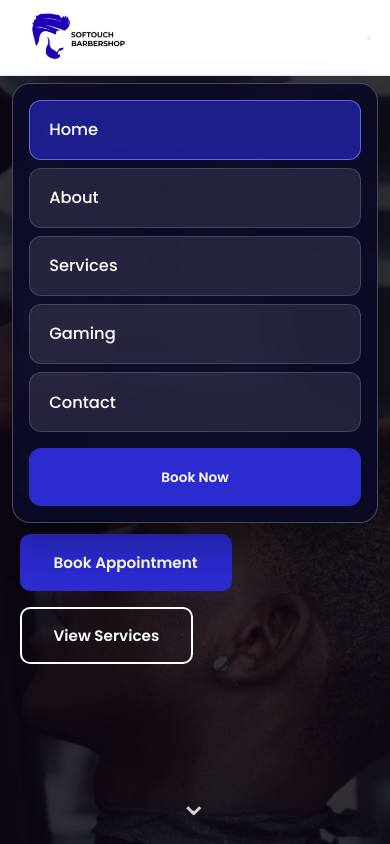
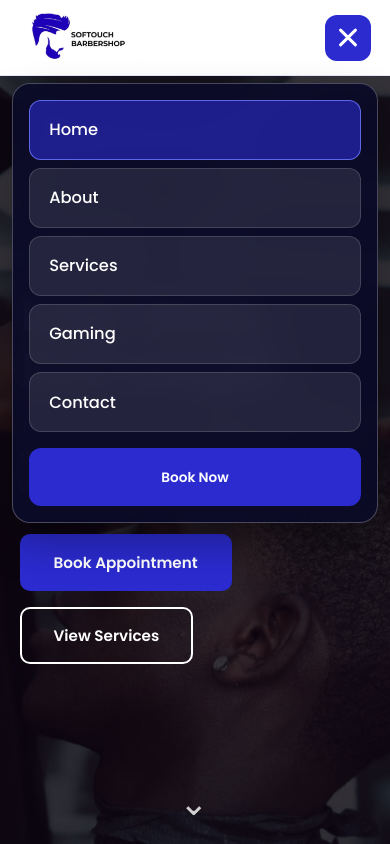
Before and after one commit to sipho019/Softouch-Barbar-Shop, a plain HTML site: page index.html in a window 390 px wide. Both pictures are taken after a click on the button "Open menu". Shown: the top 844 px of the page. Drawn offline with nearby package versions, Linux system fonts and the light colour scheme.

Commit message:
updated professional booking

```diff
--- a/style.css
+++ b/style.css
@@ -170,27 +170,83 @@ h2 { font-size: 2.4rem; margin-bottom: 1rem; }
   .nav a:not(.btn) { padding: 0.6rem 0; }
 }
 
-/* ============ MOBILE MENU: FINAL (glass panel, wins over older rules) ============ */
+/* ============ MOBILE MENU: FINAL (glass panel + hover toggle) ============ */
 @media (max-width: 800px) {
 
-  /* ".header .nav" has higher specificity than a plain ".nav", so it wins any clash */
+  /* ---------- TOGGLE BUTTON ---------- */
+  .header .menu-toggle {
+    --toggle: #2b2bd0;                 /* CHANGE THIS ONE COLOUR to recolour the whole button */
+    display: flex !important;
+    flex-direction: column;            /* stack the three bars vertically */
+    justify-content: center;
+    align-items: center;
+    gap: 5px;                          /* space between bars */
+    width: 46px;
+    height: 46px;
+    padding: 0;
+    background: #ffffff;
+    border: 2px solid var(--toggle);   /* outline uses the colour above */
+    border-radius: 12px;
+    cursor: pointer;
+    position: relative;
+    z-index: 300;                      /* stays above the menu panel */
+    transition: background 0.3s ease, transform 0.3s ease, box-shadow 0.3s ease;
+  }
+
+  /* The three bars use the same colour */
+  .header .menu-toggle span {
+    display: block !important;
+    width: 24px;
+    height: 3px;
+    margin: 0;
+    background: var(--toggle) !important;
+    border-radius: 2px;
+    transition: transform 0.3s ease, opacity 0.3s ease, background 0.3s ease;
+  }
+
+  /* HOVER (and keyboard focus): box fills with the colour, bars turn white, button lifts */
+  .header .menu-toggle:hover,
+  .header .menu-toggle:focus-visible {
+    background: var(--toggle);
+    transform: translateY(-2px);
+    box-shadow: 0 8px 18px rgba(43, 43, 208, 0.35);   /* shadow glow: edit the rgb to match your colour */
+  }
+
+  /* OPEN state: the same filled look, so it's clear the menu is on */
+  .header .menu-toggle.open { background: var(--toggle); }
+
+  .header .menu-toggle:hover span,
+  .header .menu-toggle:focus-visible span,
+  .header .menu-toggle.open span {
+    background: #ffffff !important;
+  }
+
+  /* Pressed: shrinks slightly, which also gives feedback on touch screens */
+  .header .menu-toggle:active { transform: scale(0.94); }
+
+  /* Bars turn into an X when open (8px = bar height 3px + gap 5px) */
+  .header .menu-toggle.open span:nth-child(1) { transform: translateY(8px) rotate(45deg); }
+  .header .menu-toggle.open span:nth-child(2) { opacity: 0; }
+  .header .menu-toggle.open span:nth-child(3) { transform: translateY(-8px) rotate(-45deg); }
+
+  /* ---------- MENU PANEL (unchanged from your version) ---------- */
   .header .nav {
-    display: none;                         /* hidden until JavaScript adds "open" */
+    display: none;
     position: absolute !important;
-    top: 83px !important;                  /* just under the 75px header */
+    top: 83px !important;
     left: 12px !important;
     right: 12px !important;
-    bottom: auto !important;               /* stops the panel stretching to the screen bottom */
+    bottom: auto !important;
     width: auto !important;
-    height: auto !important;               /* the panel is only as tall as its links */
+    height: auto !important;
     min-height: 0 !important;
     flex-direction: column !important;
-    justify-content: flex-start !important;/* links start at the top and stack with a small gap */
+    justify-content: flex-start !important;
     align-items: stretch !important;
     gap: 0.5rem !important;
     padding: 1rem !important;
     border-radius: 18px !important;
-    background: rgba(11, 11, 40, 0.94) !important;   /* dark glass: 94% solid so text is always readable */
+    background: rgba(11, 11, 40, 0.94) !important;
     -webkit-backdrop-filter: blur(16px) saturate(160%);
     backdrop-filter: blur(16px) saturate(160%);
     border: 1px solid rgba(255, 255, 255, 0.25) !important;
@@ -198,10 +254,8 @@ h2 { font-size: 2.4rem; margin-bottom: 1rem; }
     z-index: 200;
   }
 
-  /* Shown when JavaScript adds the class "open" */
   .header .nav.open { display: flex !important; }
 
-  /* Each link: a white-text glass pill */
   .header .nav a:not(.btn) {
     display: block !important;
     width: 100% !important;
@@ -215,16 +269,13 @@ h2 { font-size: 2.4rem; margin-bottom: 1rem; }
     opacity: 1 !important;
   }
 
-  /* Remove the desktop blue underline that was showing */
   .header .nav a:not(.btn)::after { display: none !important; content: none !important; }
 
-  /* Current page: blue-tinted pill */
   .header .nav a.active:not(.btn) {
     background: rgba(43, 43, 208, 0.6) !important;
     border-color: rgba(111, 124, 255, 0.8) !important;
   }
 
-  /* Book Now: full-width blue button */
   .header .nav .btn {
     display: block !important;
     width: 100% !important;
```
